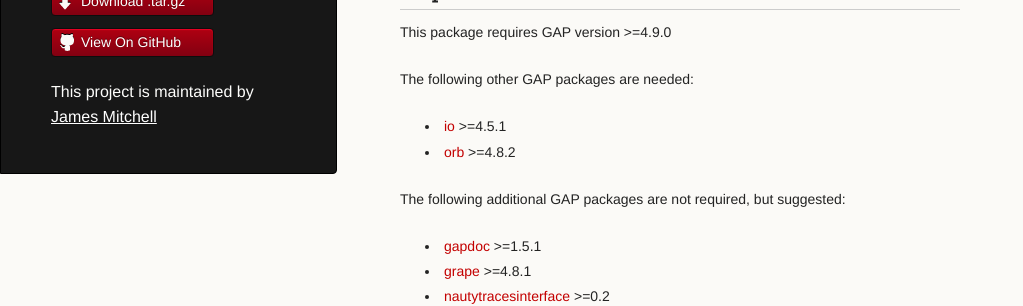
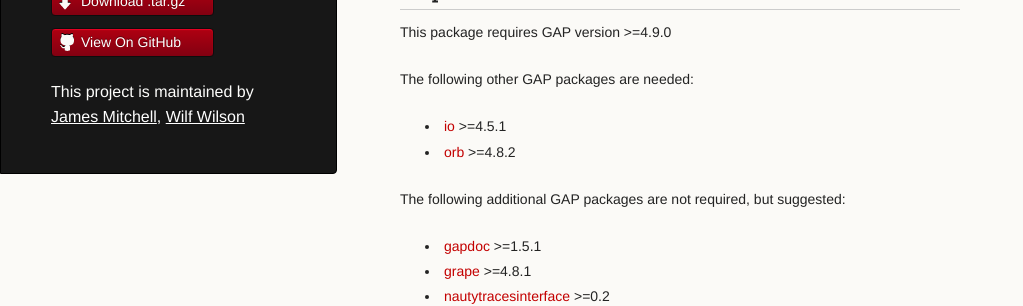
Before and after one commit to digraphs/Digraphs, a Jekyll site: the page built from index.md, in a window 1280 px wide. Shown: the part 287-593 px from the top of the page, without its empty margins (0-1023 px from the left). Built offline with Jekyll 4.4.1, drawn with Linux system fonts in a browser that asks for light colours; our own code applies the rules of GitHub Pages for plain Markdown files.

Commit message:
gh-pages: add WAW as maintainer

```diff
--- a/_data/package.yml
+++ b/_data/package.yml
@@ -19,6 +19,8 @@ authors:
 maintainers:
     - name: James Mitchell
       url: http://goo.gl/ZtViV6
+    - name: Wilf Wilson
+      url: http://wilf.me
 
 contributors:
     - name: Stuart Burrell
```
